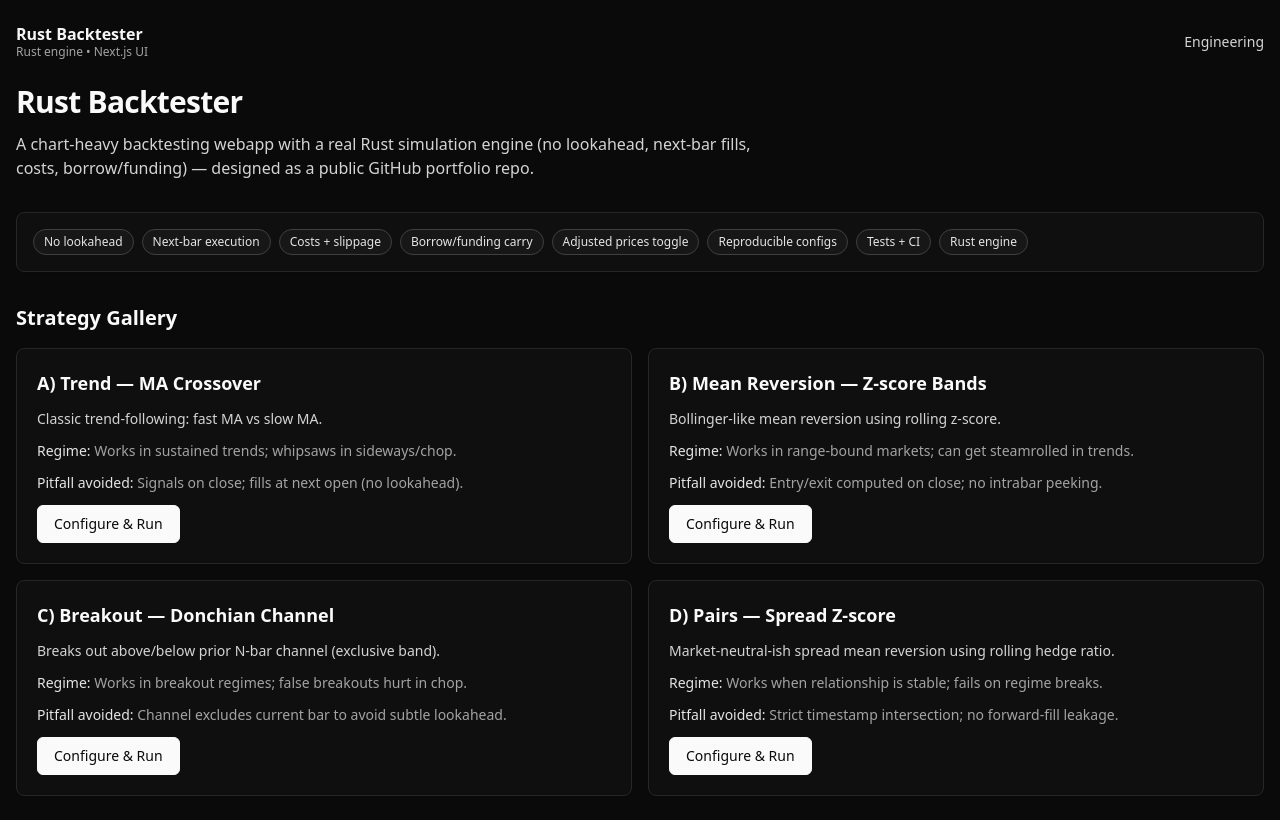
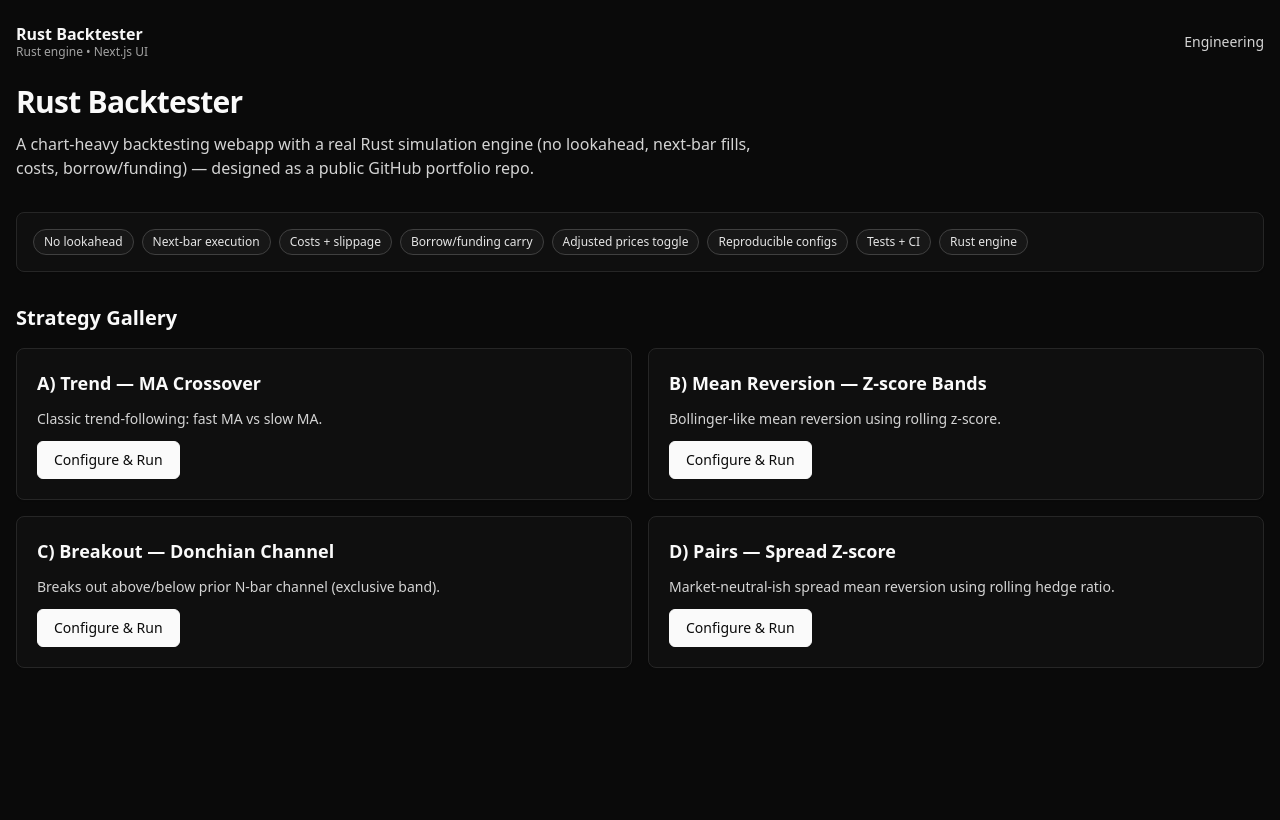
Before and after one commit to brubrudsi/rust-backtester, a Next.js app in the folder frontend/: page / in a window 1280 px wide. Built offline with nearby package versions, Linux system fonts and the light colour scheme; no server answers.

Commit message:
Remove regime and pitfall text from strategy cards

```diff
--- a/frontend/components/strategy-cards.tsx
+++ b/frontend/components/strategy-cards.tsx
@@ -11,8 +11,6 @@
   id: StrategyId;
   title: string;
   desc: string;
-  regime: string;
-  pitfall: string;
   defaults: any;
 };
 
@@ -21,8 +19,6 @@
     id: "ma_crossover",
     title: "A) Trend — MA Crossover",
     desc: "Classic trend-following: fast MA vs slow MA.",
-    regime: "Works in sustained trends; whipsaws in sideways/chop.",
-    pitfall: "Signals on close; fills at next open (no lookahead).",
     defaults: {
       fast: 20,
       slow: 100,
@@ -37,24 +33,18 @@
     id: "zscore_mr",
     title: "B) Mean Reversion — Z-score Bands",
     desc: "Bollinger-like mean reversion using rolling z-score.",
-    regime: "Works in range-bound markets; can get steamrolled in trends.",
-    pitfall: "Entry/exit computed on close; no intrabar peeking.",
     defaults: { lookback: 20, entry_z: 2.0, exit_z: 0.0, stop_loss_pct: 5.0, time_stop_bars: 50 }
   },
   {
     id: "donchian_breakout",
     title: "C) Breakout — Donchian Channel",
     desc: "Breaks out above/below prior N-bar channel (exclusive band).",
-    regime: "Works in breakout regimes; false breakouts hurt in chop.",
-    pitfall: "Channel excludes current bar to avoid subtle lookahead.",
     defaults: { lookback: 20, atr_period: 14, atr_stop_mult: 3.0, trailing_stop: true }
   },
   {
     id: "pairs_zscore",
     title: "D) Pairs — Spread Z-score",
     desc: "Market-neutral-ish spread mean reversion using rolling hedge ratio.",
-    regime: "Works when relationship is stable; fails on regime breaks.",
-    pitfall: "Strict timestamp intersection; no forward-fill leakage.",
     defaults: { lookback: 60, entry_z: 2.0, exit_z: 0.0, hedge_method: "ols" }
   }
 ];
@@ -72,12 +62,6 @@
           <Card key={s.id} className="p-5 space-y-3">
             <div className="text-lg font-semibold">{s.title}</div>
             <div className="text-neutral-300 text-sm">{s.desc}</div>
-            <div className="text-neutral-400 text-sm">
-              <span className="text-neutral-200 font-medium">Regime:</span> {s.regime}
-            </div>
-            <div className="text-neutral-400 text-sm">
-              <span className="text-neutral-200 font-medium">Pitfall avoided:</span> {s.pitfall}
-            </div>
             <div>
               <Button
                 onClick={() => {
```
